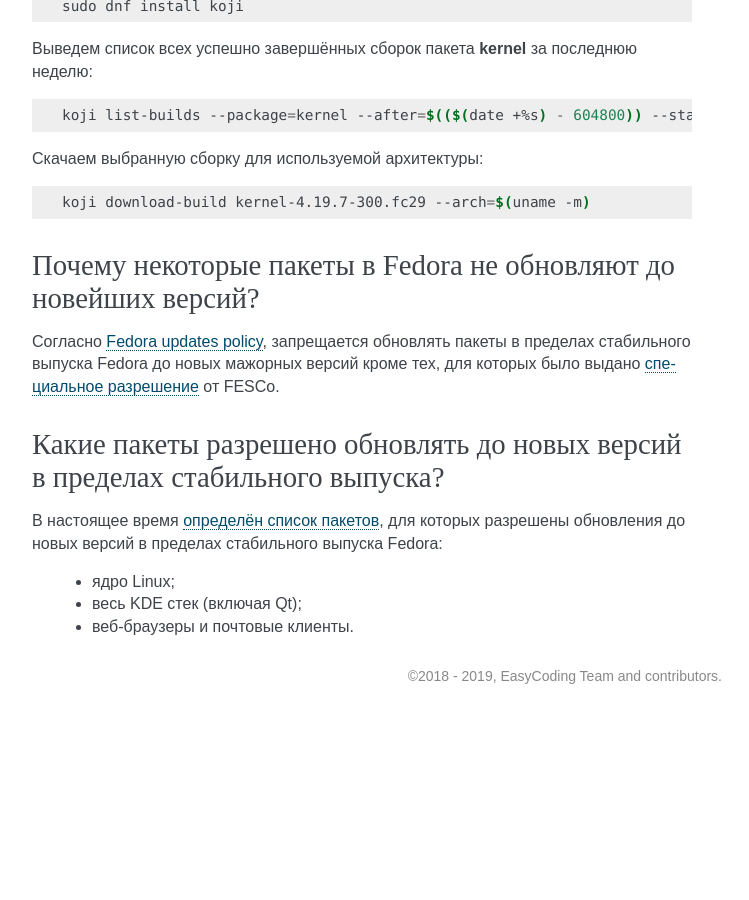
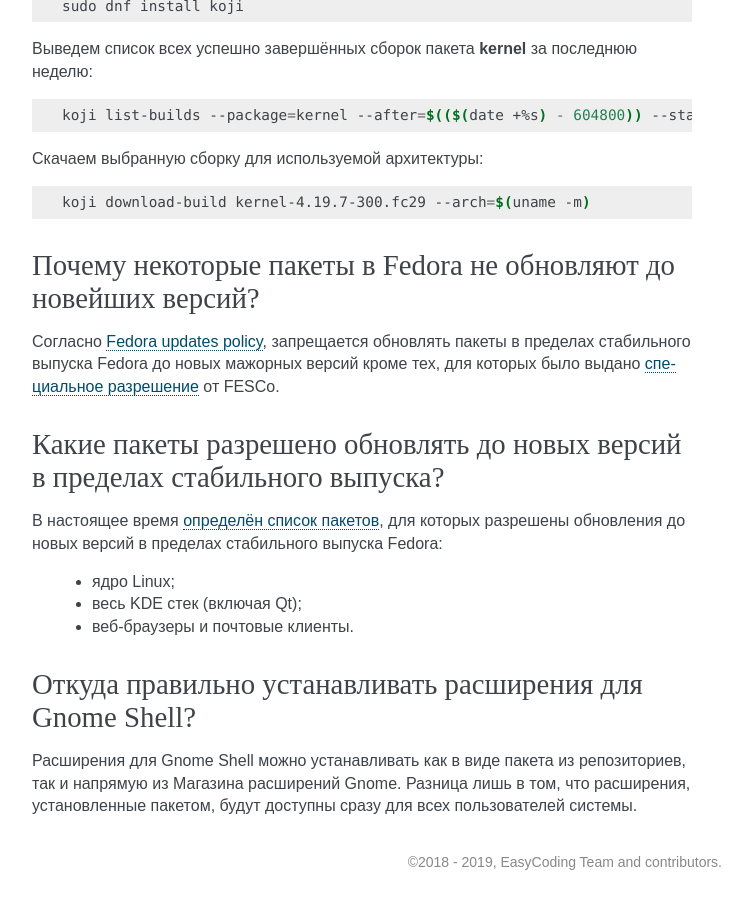
Before and after one commit to RussianFedora/FAQ, a Sphinx documentation site: the page built from source/package-manager.rst, in a window 1280 px wide and 900 px high, scrolled down 12661 px. Shown: the whole window, without its empty margins (388-1137 px from the left). Built offline with Sphinx 7.4.7, drawn with Linux system fonts in a browser that asks for light colours; before the commit the page ends 13375 px from its top, so only the background shows below that; some of the changed text lies outside the part shown.

Commit message:
Added question about Gnome Shell extensions installation.

```diff
--- a/source/package-manager.rst
+++ b/source/package-manager.rst
@@ -764,3 +764,11 @@
  * ядро Linux;
  * весь KDE стек (включая Qt);
  * веб-браузеры и почтовые клиенты.
+
+.. index:: gnome, shell, extension
+.. _gnome-shell-extensions:
+
+Откуда правильно устанавливать расширения для Gnome Shell?
+==============================================================
+
+Расширения для Gnome Shell можно устанавливать как в виде пакета из репозиториев, так и напрямую из Магазина расширений Gnome. Разница лишь в том, что расширения, установленные пакетом, будут доступны сразу для всех пользователей системы.
```
